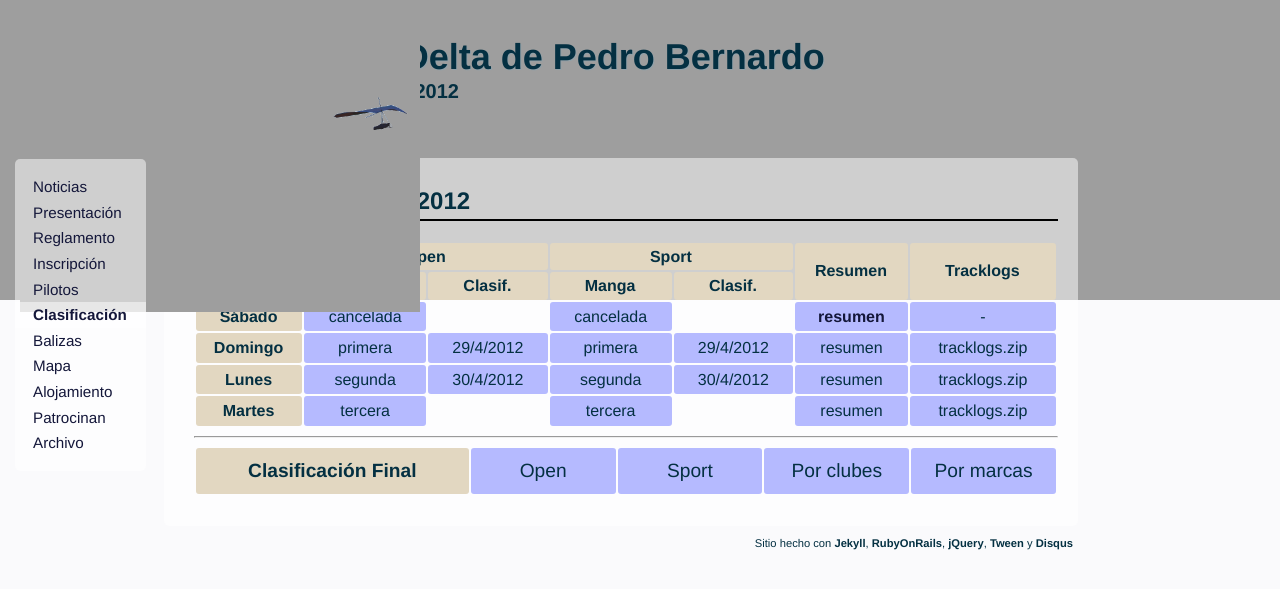
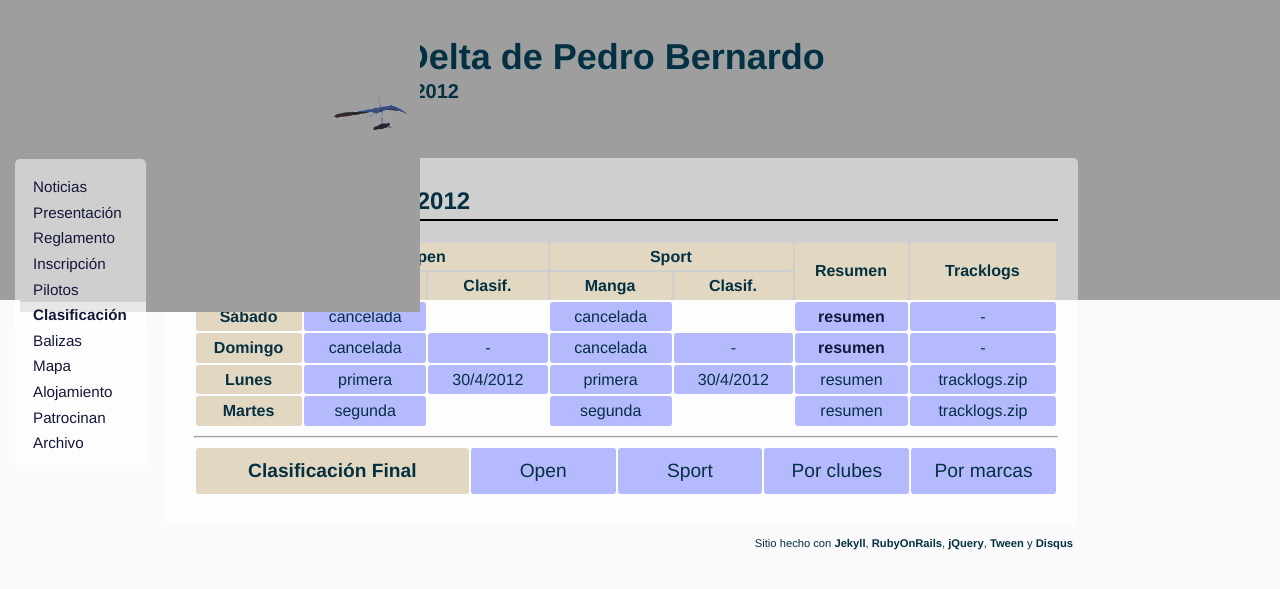
Before and after one commit to nando/openfly, a Jekyll site: the page built from clasificacion.html, in a window 1280 px wide. Shown: the top 589 px of the page. Built offline with Jekyll 4.4.1, drawn with Linux system fonts in a browser that asks for light colours.

```diff
--- a/clasificacion.html
+++ b/clasificacion.html
@@ -32,27 +32,27 @@
       </tr>
       <tr class="day">
         <th>Domingo</th>
-        <td>primera</td>
-        <td>29/4/2012</td>
-        <td>primera</td>
-        <td>29/4/2012</td>
-        <td>resumen</td>
-        <td>tracklogs.zip</td>
+        <td>cancelada</td>
+        <td> - </td>
+        <td>cancelada</td>
+        <td> - </td>
+        <td><a href="2012/04/29/primeros_vuelos_del_open_aunque_sin_manga.html">resumen</a></td>
+        <td> - </td>
       </tr>
       <tr class="day">
         <th>Lunes</th>
-        <td>segunda</td>
+        <td>primera</td>
         <td>30/4/2012</td>
-        <td>segunda</td>
+        <td>primera</td>
         <td>30/4/2012</td>
         <td>resumen</td>
         <td>tracklogs.zip</td>
       </tr>
       <tr class="day">
         <th>Martes</th>
-        <td>tercera</td>
+        <td>segunda</td>
         <td class="transparent"> </td>
-        <td>tercera</td>
+        <td>segunda</td>
         <td class="transparent"> </td>
         <td>resumen</td>
         <td>tracklogs.zip</td>
```
Also changed, not shown: _posts/2012-04-29-primeros_vuelos_del_open_aunque_sin_manga.md (added, +10 -0 lines), images/primer_despegue_del_open_vieira.jpg (added).
